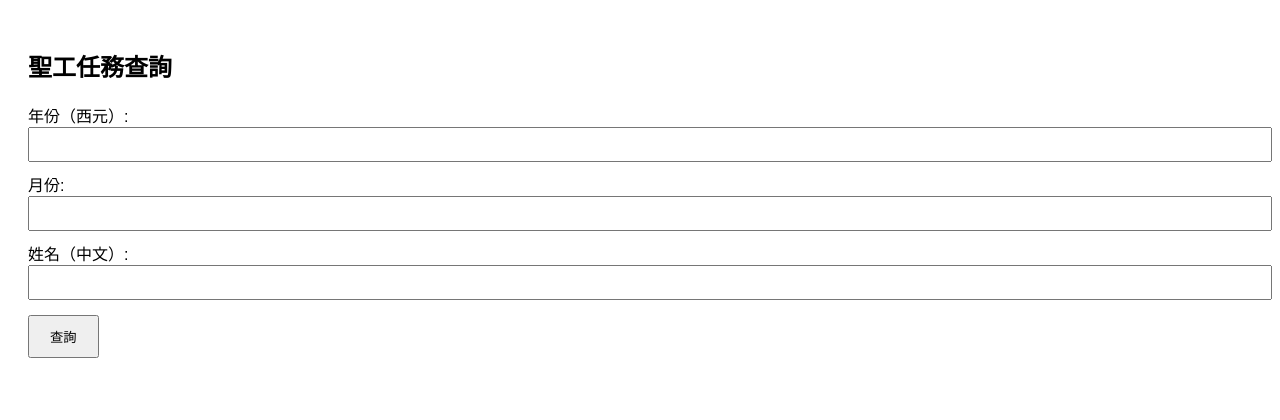
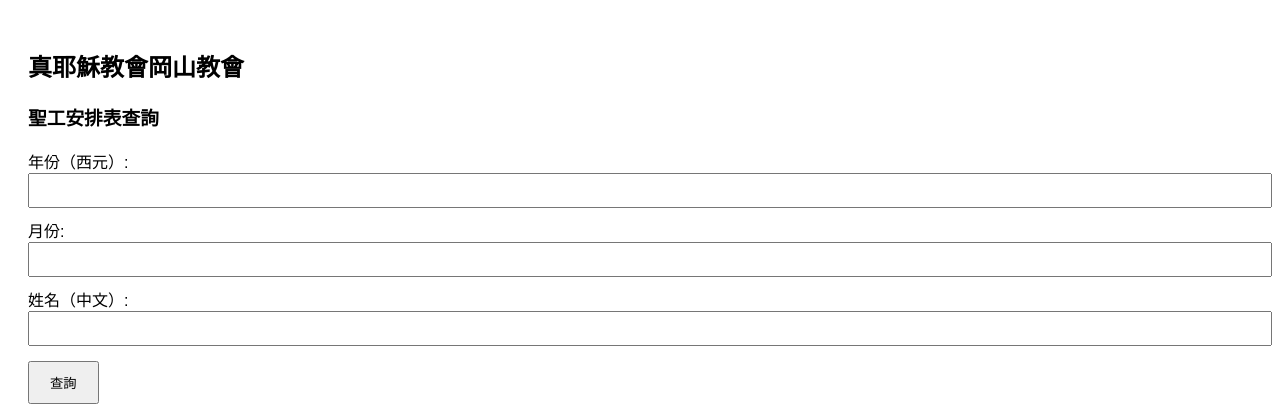
Before and after one commit to HuaiHsin/church-query-app, a FastAPI app: page / in a window 1280 px wide. Shown: the top 420 px of the page. Run offline with FastAPI, Linux system fonts and the light colour scheme.

Commit message:
Update index.html

```diff
--- a/templates/index.html
+++ b/templates/index.html
@@ -13,7 +13,8 @@
   </style>
 </head>
 <body>
-  <h2>聖工任務查詢</h2>
+  <h2>真耶穌教會岡山教會</h2>
+  <h3>聖工安排表查詢</h3>
   <form method="get" action="/query">
     <label>年份（西元）:</label>
     <input type="number" name="year" value="{{ year or '' }}" required>
```
